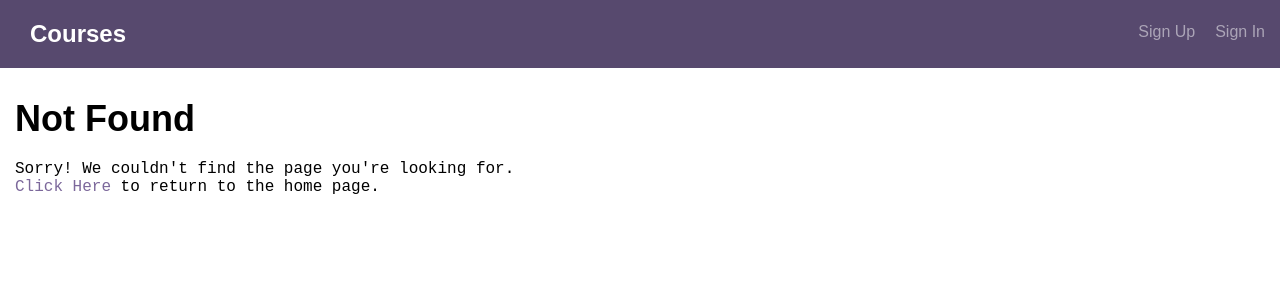
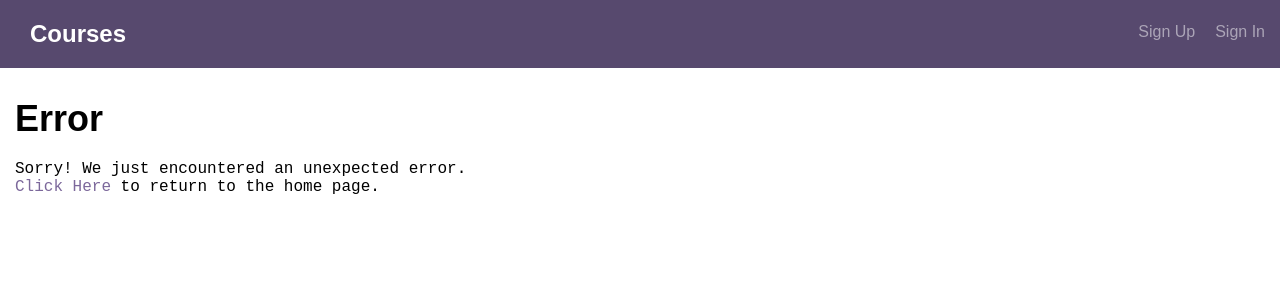
Before and after one commit to bt93/full-stack-app, a React (Create React App) app in the folder client/: page /error in a window 1280 px wide. Before the commit this address had no page. Shown: the top 300 px of the page. Built offline with nearby package versions, Linux system fonts and the light colour scheme.

Commit message:
create forbidden and error pages

```diff
--- a/client/src/App.js
+++ b/client/src/App.js
@@ -17,6 +17,8 @@ import UserSignOut from './components/UserSignOut';
 import CreateCourse from './components/CreateCourse';
 import UpdateCourse from './components/UpdateCourse';
 import NotFound from './components/NotFound';
+import Error from './components/Error';
+import Forbidden from './components/Forbidden';
 import PrivateRoute from './PrivateRoute';
 
 // Context import
@@ -44,6 +46,8 @@ export default () => (
           <Route path="/signin" component={UserSignInWithContext} />
           <Route path="/signup" component={UserSignUpWithContext} />
           <Route path="/signout" component={UserSignOutWithContext} />
+          <Route path="/forbidden" component={Forbidden} />
+          <Route path="/error" component={Error} />
           <Route component={NotFound} />
         </Switch>
       </Router>
--- /dev/null
+++ b/client/src/components/Error.js
@@ -0,0 +1,14 @@
+import React from 'react';
+import { Link } from 'react-router-dom';
+
+export default () => {
+    return (
+        <div className="bounds">
+            <h1>Error</h1>
+            <p>
+                Sorry! We just encountered an unexpected error. <br/>
+                <Link to="/">Click Here</Link> to return to the home page.
+            </p>
+        </div>
+    )
+}
--- /dev/null
+++ b/client/src/components/Forbidden.js
@@ -0,0 +1,14 @@
+import React from 'react';
+import { Link } from 'react-router-dom';
+
+export default () => {
+    return (
+        <div className="bounds">
+            <h1>Forbidden</h1>
+            <p>
+                Oh oh! You can't access this page. <br/>
+                <Link to="/">Click Here</Link> to return to the home page.
+            </p>
+        </div>
+    )
+}
```
